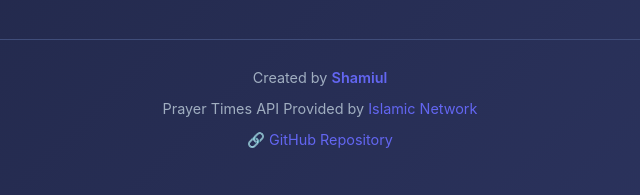
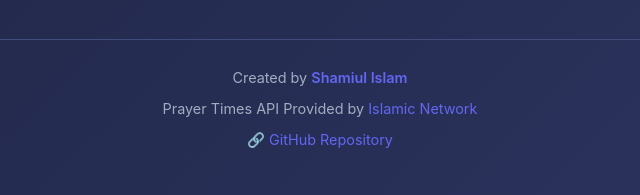
Before and after one commit to shamiul-anik/prayer-times, a website: page public/index.html in a window 1280 px wide. Shown: the part 881-1076 px from the top of the page, 320-960 px from the left. Drawn offline with Linux system fonts and the light colour scheme; no server answers.

Commit message:
README update and Footer Description Updated

```diff
--- a/public/index.html
+++ b/public/index.html
@@ -93,7 +93,7 @@
 
     <!-- Footer -->
     <footer class="footer">
-      <p>Created by <strong><a href="https://shamiul.netlify.app/" target="_blank">Shamiul</a></strong></p>
+      <p>Created by <strong><a href="https://www.linkedin.com/in/anikbd/" target="_blank">Shamiul Islam</a></strong></p>
       <p>Prayer Times API Provided by <a href="https://aladhan.com/" target="_blank" rel="noopener noreferrer">Islamic Network</a></p>
       <p><a href="https://github.com/shamiul-anik/prayer-times.git" target="_blank" rel="noopener noreferrer">🔗 GitHub Repository</a></p>
     </footer>
```
